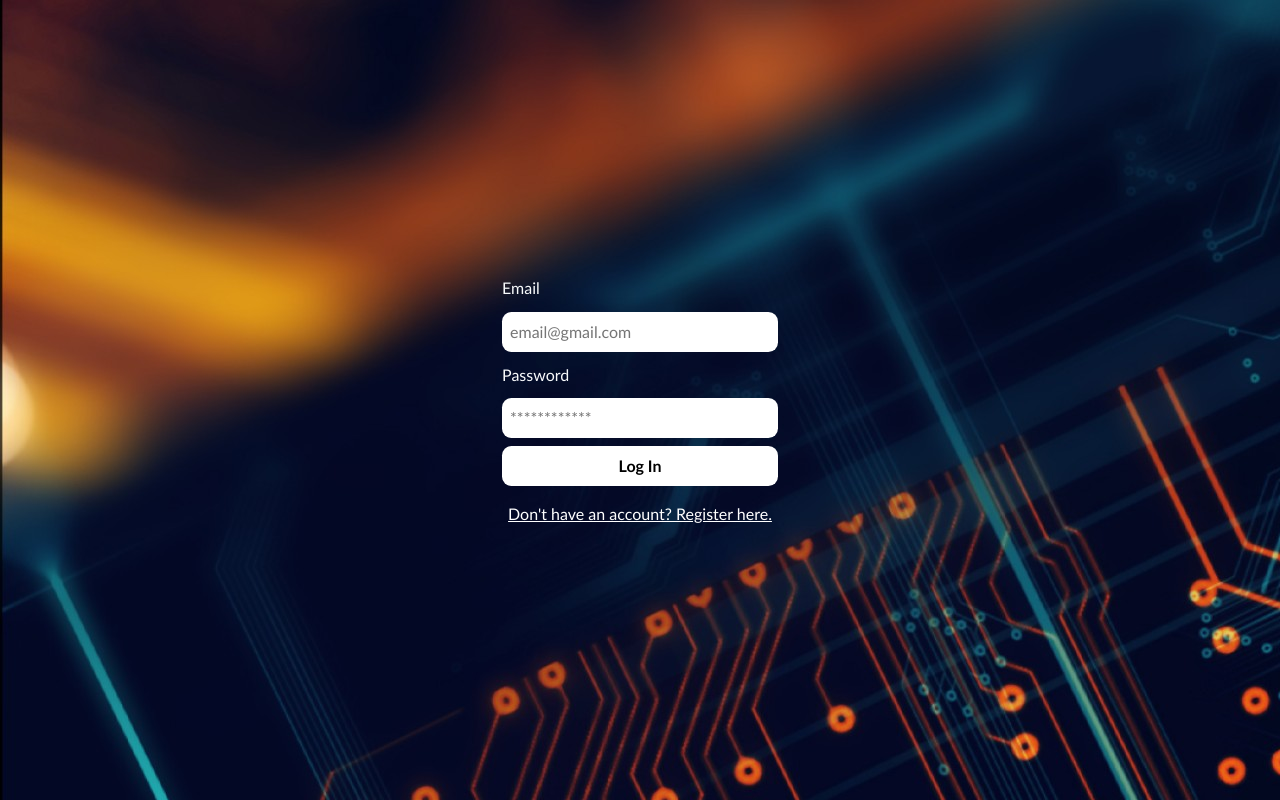
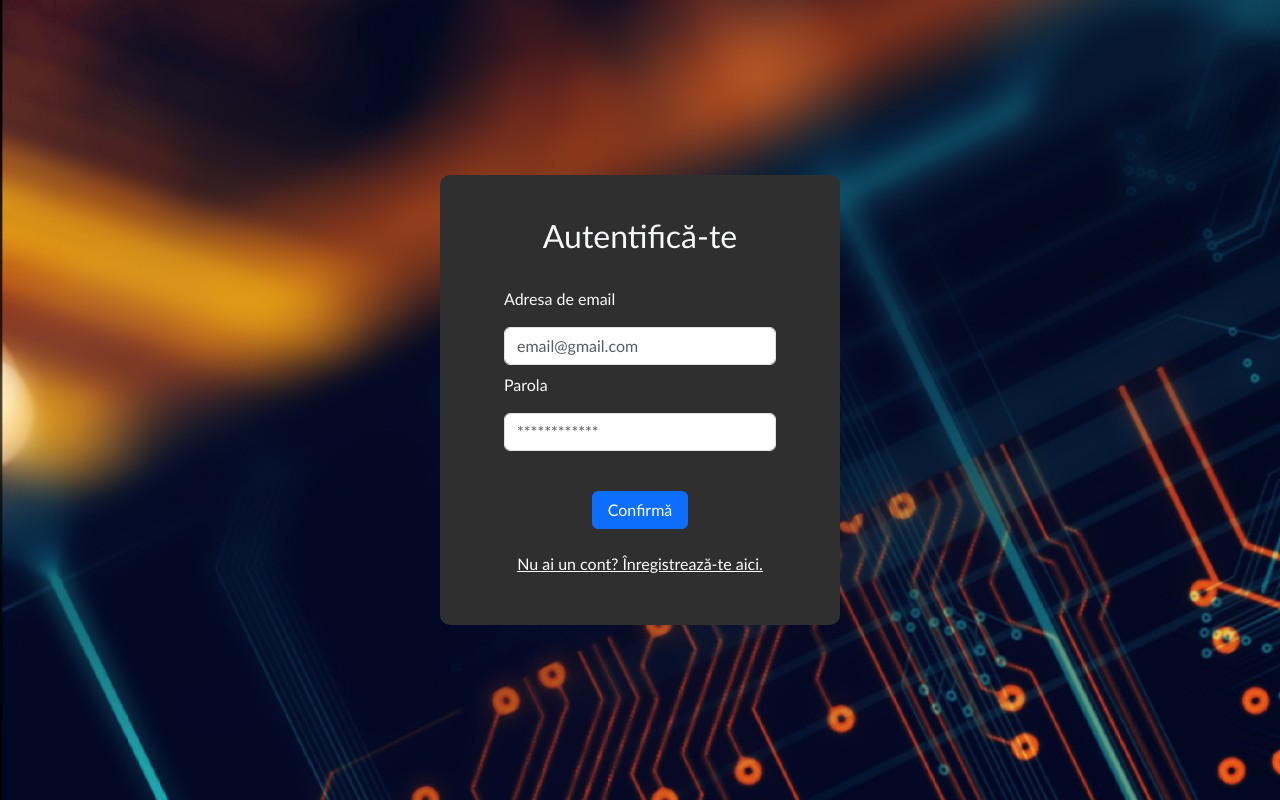
Before and after one commit to Barik99/syncroflow-fe, a React (Vite) app: page / in a window 1280 px wide. Built offline with nearby package versions, Linux system fonts and the light colour scheme.

Commit message:
added toast messages on Register.tsx

```diff
--- a/src/Actions.tsx
+++ b/src/Actions.tsx
@@ -29,7 +29,6 @@ interface ActionTypeMapping {
 
 const actionTypeMapping: ActionTypeMapping = {
     "Paste File": "Lipire fișier",
-    "File Size": "Dimensiune fișier",
     "Append String To File": "Adăugare șir la fișier",
     "Start External Program": "Pornire program extern",
     "Delete File": "Ștergere fișier",
--- a/src/App.css
+++ b/src/App.css
@@ -14,9 +14,27 @@
     flex-direction: column;
 }
 
+.loginForm{
+    width: 17rem;
+}
+
+.auth-form-container {
+    display: flex;
+    justify-content: center;
+    align-items: center;
+    flex-direction: column; /* Dacă doriți să centrați și pe direcția verticală */
+}
+
 .authLabel{
     text-align: left;
-    padding: 0.20rem 0;
+    padding: 0rem 0;
+}
+
+.login-background {
+    background-color: #2f2f2f; /* Alegeți culoarea dorită */
+    border-radius: 10px; /* Ajustați rotunjirea colțurilor după cum doriți */
+    width: 400px; /* Ajustați lățimea după cum doriți */
+    height: 450px; /* Ajustați înălțimea după cum doriți */
 }
 
 .authInput{
@@ -371,3 +389,8 @@ input[type="search"]::-ms-clear {
     align-items: center;
     padding: 1rem;
 }
+
+.confirm-button {
+    width: 6rem;
+    margin-top: 2rem; /* Acesta este noul stil adăugat */
+}
--- a/src/Login.tsx
+++ b/src/Login.tsx
@@ -1,6 +1,6 @@
 import React, {useState} from "react";
 import CryptoJS from "crypto-js";
-import config from './config';
+import Form from 'react-bootstrap/Form';
 
 function hashPassword(password: string) {
   return CryptoJS.SHA256(password).toString();
@@ -10,9 +10,48 @@ function Login(props: { onFormSwitch: (arg0: string) => void }) {
   const [email, setEmail] = useState("");
   const [pass, setPass] = useState("");
   const [error, setError] = useState("");
+  const [emailValid, setEmailValid] = useState(true);
+  const [passValid, setPassValid] = useState(true);
+
+  const validateEmail = (email: string) => {
+    const re = /^(([^<>()[\]\\.,;:\s@"]+(\.[^<>()[\]\\.,;:\s@"]+)*)|(".+"))@((\[[0-9]{1,3}\.[0-9]{1,3}\.[0-9]{1,3}\.[0-9]{1,3}\])|(([a-zA-Z\-0-9]+\.)+[a-zA-Z]{2,}))$/;
+    return re.test(String(email).toLowerCase());
+  }
+
+  const validatePassword = (password: string) => {
+    return password.length >= 8;
+  }
+
+  const handleEmailChange = (e: React.ChangeEvent<HTMLInputElement>) => {
+    const emailInput = e.target.value;
+    setEmail(emailInput);
+    setEmailValid(emailInput !== "" && validateEmail(emailInput));
+  };
+
+  const handlePasswordChange = (e: React.ChangeEvent<HTMLInputElement>) => {
+    const passwordInput = e.target.value;
+    setPass(passwordInput);
+    setPassValid(passwordInput !== "" && validatePassword(passwordInput));
+  };
+
 
   const handleSubmit = async (e: { preventDefault: () => void }) => {
     e.preventDefault();
+
+    setEmailValid(email !== "");
+    setPassValid(pass !== "");
+
+    if (email === "" || pass === "") {
+      return;
+    }
+
+    setEmailValid(validateEmail(email));
+    setPassValid(validatePassword(pass));
+
+    if (!emailValid || !passValid) {
+      return;
+    }
+
     const response = await fetch(`/api/login/${email}/${hashPassword(pass)}`, {
       method: 'POST',
       headers: {
@@ -25,48 +64,61 @@ function Login(props: { onFormSwitch: (arg0: string) => void }) {
     if (data) {
       window.localStorage.setItem('email', email);
       window.location.href = "/rules";
+      setEmailValid(true);
+      setPassValid(true);
     } else {
       setError("Incorrect email or password. Please try again.");
     }
   };
 
   return (
-      <div className="auth-form-container">
-        {error && <div className="error-notification">{error}</div>}
-        <form className="loginForm" onSubmit={handleSubmit}>
-          <label className="authLabel" htmlFor="email">
-            Email
-          </label>
-          <input
-              className="authInput"
+      <div className="auth-form-container login-background">
+        <Form className="loginForm" onSubmit={handleSubmit}>
+          <h2>Autentifică-te</h2>
+          <br/>
+
+          <Form.Label className="authLabel" htmlFor="email">
+            Adresa de email
+          </Form.Label>
+          <Form.Control
+              className={`authInput ${emailValid ? '' : 'is-invalid'}`}
               value={email}
-              onChange={(e) => setEmail(e.target.value)}
+              onChange={handleEmailChange}
               type="email"
               placeholder="email@gmail.com"
               id="email"
               name="email"
           />
-          <label className="authLabel" htmlFor="password">
-            Password
-          </label>
-          <input
-              className="authInput"
+          <div className="invalid-feedback">
+            {emailValid ? 'Vă rugăm să introduceți o adresă de email validă.' : 'Email-ul nu poate fi gol.'}
+          </div>
+          <Form.Label className="authLabel" htmlFor="email">
+            Parola
+          </Form.Label>
+          <Form.Control
+              className={`authInput ${passValid ? '' : 'is-invalid'}`}
               value={pass}
-              onChange={(e) => setPass(e.target.value)}
+              onChange={handlePasswordChange}
               type="password"
               placeholder="************"
               id="password"
               name="password"
           />
-          <button className="authButton" type="submit">
-            Log In
-          </button>
-        </form>
+          <div className="invalid-feedback">
+            {pass === "" ? 'Password cannot be empty.' : 'Password must be at least 8 characters long.'}
+          </div>
+          <div className="auth-form-container">
+            <button className="authButton btn btn-primary confirm-button" type="submit">
+              Confirmă
+            </button>
+          </div>
+        </Form>
         <button
-            className="authRedirectLink"
+            className="authRedirectLink btn btn-link"
             onClick={() => props.onFormSwitch("register")}
+            style={{color: 'white', marginTop: '1rem'}}
         >
-          Don't have an account? Register here.
+          Nu ai un cont? Înregistrează-te aici.
         </button>
       </div>
   );
--- a/src/Register.tsx
+++ b/src/Register.tsx
@@ -1,5 +1,6 @@
 import React, { useState } from "react";
 import CryptoJS from "crypto-js";
+import {Form, Toast} from "react-bootstrap";
 
 function hashPassword(password: string) {
      return CryptoJS.SHA256(password).toString();
@@ -7,9 +8,34 @@ function hashPassword(password: string) {
 
 function Register(props: { onFormSwitch: (arg0: string) => void }) {
   const [email, setEmail] = useState("");
-  const [pass, setPass] = useState("");
   const [error, setError] = useState("");
   const [notification, setNotification] = useState(""); // Add this line
+  const [pass, setPass] = useState("");
+  const [emailValid, setEmailValid] = useState(true);
+  const [passValid, setPassValid] = useState(true);
+  const [showToast, setShowToast] = useState(false);
+  const [toastMessage, setToastMessage] = useState("");
+
+  const validateEmail = (email: string) => {
+    const re = /^(([^<>()[\]\\.,;:\s@"]+(\.[^<>()[\]\\.,;:\s@"]+)*)|(".+"))@((\[[0-9]{1,3}\.[0-9]{1,3}\.[0-9]{1,3}\.[0-9]{1,3}\])|(([a-zA-Z\-0-9]+\.)+[a-zA-Z]{2,}))$/;
+    return re.test(String(email).toLowerCase());
+  }
+
+  const validatePassword = (password: string) => {
+    return password.length >= 8;
+  }
+
+  const handleEmailChange = (e: React.ChangeEvent<HTMLInputElement>) => {
+    const emailInput = e.target.value;
+    setEmail(emailInput);
+    setEmailValid(emailInput !== "" && validateEmail(emailInput));
+  };
+
+  const handlePasswordChange = (e: React.ChangeEvent<HTMLInputElement>) => {
+    const passwordInput = e.target.value;
+    setPass(passwordInput);
+    setPassValid(passwordInput !== "" && validatePassword(passwordInput));
+  };
 
   const handleSubmit = async (e: { preventDefault: () => void }) => {
     e.preventDefault();
@@ -21,54 +47,86 @@ function Register(props: { onFormSwitch: (arg0: string) => void }) {
       },
     });
 
-    const data = await response.json();
-
-    if (data) {
-      setNotification("Your account has been registered successfully!"); // Add this line
-      window.location.href = "/";
+    if (response.ok) {
+      const responseText = await response.text();
+      if (responseText === "Există deja un cont cu acest email!") {
+        setToastMessage(responseText);
+        setShowToast(true);
+        return;
       } else {
-      setError("The account could not be registered");
+        setToastMessage(responseText);
+        setShowToast(true);
+      }
+    } else {
+      const responseText = await response.text();
+      setToastMessage(responseText);
+      setShowToast(true);
     }
   };
 
   return (
-    <div className="auth-form-container">
-      {error && <div className="error-notification">{error}</div>}
-      {notification && <div className="notification">{notification}</div>} {/* Add this line */}
-      <form className="registerForm" onSubmit={handleSubmit}>
-        <label className="authLabel" htmlFor="email">
-          Email
-        </label>
-        <input
-            className="authInput"
+      <div className="auth-form-container login-background">
+        <Toast
+            className={`toast-bottom-left align-items-center text-bg-primary border-0 ${toastMessage.includes('Contul a fost creat cu succes!') ? 'text-bg-success' : 'text-bg-danger'}`}
+            onClose={() => setShowToast(false)}
+            show={showToast}
+            delay={5000}
+            autohide
+        >
+          <div className="d-flex">
+            <div className="toast-body">
+              {toastMessage}
+            </div>
+            <button type="button" className="btn-close btn-close-white me-2 m-auto"
+                    onClick={() => setShowToast(false)} aria-label="Close"></button>
+          </div>
+        </Toast>
+        <Form className="loginForm" onSubmit={handleSubmit}>
+          <h2>Înregistrează-te</h2>
+          <br/>
+
+          <Form.Label className="authLabel" htmlFor="email">
+            Adresa de email
+          </Form.Label>
+          <Form.Control
+              className={`authInput ${emailValid ? '' : 'is-invalid'}`}
               value={email}
-            onChange={(e) => setEmail(e.target.value)}
+              onChange={handleEmailChange}
               type="email"
               placeholder="email@gmail.com"
               id="email"
               name="email"
           />
-        <label className="authLabel" htmlFor="password">
-          Password
-        </label>
-        <input
-            className="authInput"
+          <div className="invalid-feedback">
+            {emailValid ? 'Vă rugăm să introduceți o adresă de email validă.' : 'Email-ul nu poate fi gol.'}
+          </div>
+          <Form.Label className="authLabel" htmlFor="email">
+            Parola
+          </Form.Label>
+          <Form.Control
+              className={`authInput ${passValid ? '' : 'is-invalid'}`}
               value={pass}
-            onChange={(e) => setPass(e.target.value)}
+              onChange={handlePasswordChange}
               type="password"
               placeholder="************"
               id="password"
               name="password"
           />
-        <button className="authButton" type="submit">
-          Register
+          <div className="invalid-feedback">
+            {pass === "" ? 'Password cannot be empty.' : 'Password must be at least 8 characters long.'}
+          </div>
+          <div className="auth-form-container">
+            <button className="authButton btn btn-primary confirm-button" type="submit">
+              Confirmă
             </button>
-      </form>
+          </div>
+        </Form>
         <button
-        className="authRedirectLink"
+            className="authRedirectLink btn btn-link"
             onClick={() => props.onFormSwitch("login")}
+            style={{color: 'white', marginTop: '1rem'}}
         >
-        Already have an account? Login here.
+          Ai deja un cont? Autentifică-te aici.
         </button>
       </div>
   );
```
Also changed, not shown: src/FileExplorer.tsx (+21 -3 lines), src/Navigation.tsx (+10 -60 lines). Lines whose indentation alone changed are shown as unchanged.
